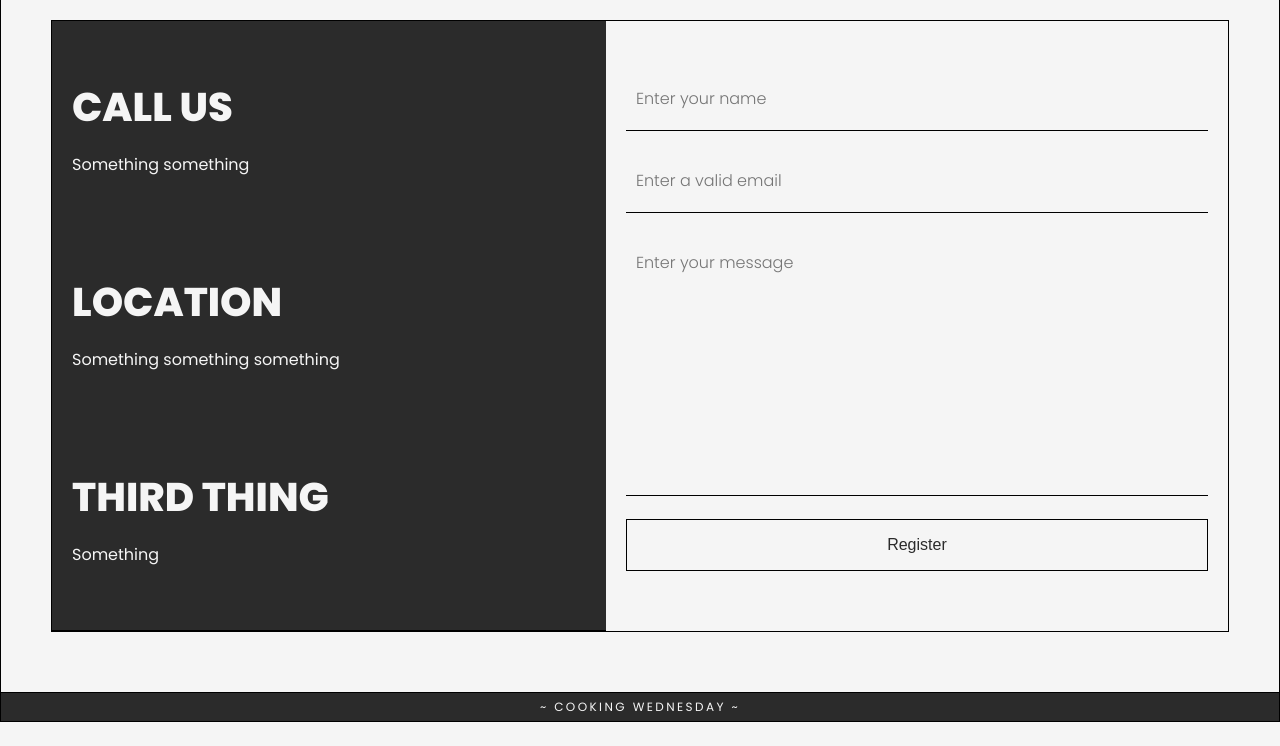
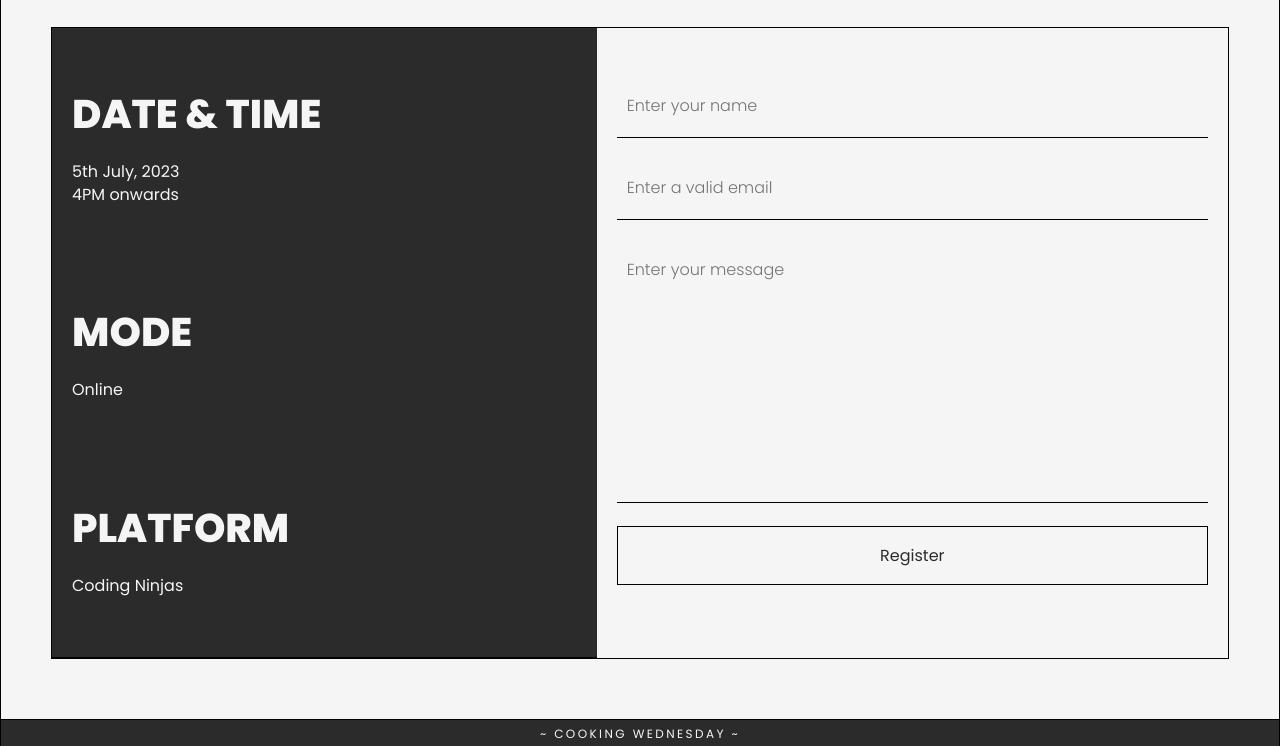
Before and after one commit to Dhruv-Kapoor-1202/Cooking-Wednesday-2, a website built with Vite: page index.html in a window 1280 px wide. Shown: the part 2054-2800 px from the top of the page. Before the commit the page ends 2776 px from the top, so only its background shows below. Built offline with nearby package versions, Linux system fonts and the light colour scheme.

Commit message:
final ???

```diff
--- a/index.html
+++ b/index.html
@@ -32,7 +32,7 @@
                 </li>
             </ul>
             <div class="nav_btns">
-                <a href="">Login</a>
+                <a href="https://www.instagram.com/p/CuO-CPhPdac/">Login</a>
                 <button class="btn">Button</button>
             </div>
 
@@ -85,7 +85,7 @@
         <section class="container about section" id="about">
             <h2 class="section_heading">ABOUT</h2>
             <p class="about_para">
-                The CodeChef CUIET Chapter in association with the Department of Computer Science and Engineering and in collaboration with @coding.ninjas and @givemycertificate , is thrilled to present “Cooking Wednesday: A Critical Thinking Approach for Problem Solving” on 5th July, 2023 👨‍💻.This innovative national level contest will be shared through a link on the official CodeChef CUIET Chapter handle i.e. @codechef_cuiet and will commence from 4:00 pm.The 3-hour challenge on the Coding Ninjas Platform will comprise mixed MCQs and Coding Questions based on the fundamentals of Data Structures and Algorithms (DSA), aiming to test the knowledge and problem-solving abilities of the contestants from all over India. The objective is to assess participants’ creativity as well as critical thinking abilities and create a sense of healthy competition at a national level 👥.
+                The CodeChef CUIET Chapter in association with the Department of Computer Science and Engineering and in collaboration with @coding.ninjas and @givemycertificate , is thrilled to present <strong>“Cooking Wednesday: A Critical Thinking Approach for Problem Solving”</strong> on <strong>5th July, 2023</strong> 👨‍💻.This innovative national level contest will be shared through a link on the official CodeChef CUIET Chapter handle i.e. @codechef_cuiet and will commence from 4:00 pm.The 3-hour challenge on the Coding Ninjas Platform will comprise mixed <strong>MCQs</strong> and <strong>Coding Questions based on the fundamentals of Data Structures and Algorithms (DSA)</strong>, aiming to test the knowledge and problem-solving abilities of the contestants from all over India. The objective is to assess participants’ creativity as well as critical thinking abilities and create a sense of healthy competition at a national level 👥.
             </p>
             <p class="about_para">
                 Contest link will be provided on Instagram handle
@@ -129,16 +129,19 @@
             <div class="contact_box">
                 <div class="contact_info">
                     <section class="contact_info-section">
-                        <h3 class="contact_heading">CALL US</h3>
-                        <p class="contact_para">Something something</p>
+                        <h3 class="contact_heading">DATE & TIME</h3>
+                        <p class="contact_para">
+                            5th July, 2023<br>
+                            4PM onwards
+                        </p>
                     </section>
                     <section class="contact_info-section">
-                        <h3 class="contact_heading">LOCATION</h3>
-                        <p class="contact_para">Something something something</p>
+                        <h3 class="contact_heading">MODE</h3>
+                        <p class="contact_para">Online</p>
                     </section>
                     <section class="contact_info-section">
-                        <h3 class="contact_heading">THIRD THING</h3>
-                        <p class="contact_para">Something</p>
+                        <h3 class="contact_heading">PLATFORM</h3>
+                        <p class="contact_para">Coding Ninjas</p>
                     </section>
                 </div>
 
--- a/styles/style.css
+++ b/styles/style.css
@@ -90,7 +90,7 @@ table {
 	--clr2: #9F585C;
 	--clr3: #EAB57A;
 	--clr4: #FAF9FB;
-	--dark-text: #2B2B2B;
+	--dark-text: rgb(43, 43, 43);
 	--light-text: #484848;
 	--white: #F5F5F5;
 
@@ -146,6 +146,10 @@ a:hover::before {
 	transform: scaleX(1);
 }
 
+strong {
+	font-weight: 500;
+}
+
 .btn {
 	display: inline-block;
 
@@ -158,10 +162,63 @@ a:hover::before {
 
     font-size: var(--fs-16);
     font-weight: 400;
+	font-family: var(--ff);
 
     /* letter-spacing: 0.02em; */
 
+	position: relative;
+
     cursor: pointer;
+
+	transition: box-shadow 0.2s;
+}
+
+.btn:hover {
+	/* box-shadow: 0px 0px 0px 0px rgba(0, 0, 0, 0.10),
+	0px 8px 18px 0px rgba(0, 0, 0, 0.10),
+	0px 32px 32px 0px rgba(0, 0, 0, 0.09),
+	0px 72px 43px 0px rgba(0, 0, 0, 0.05),
+	0px 128px 51px 0px rgba(0, 0, 0, 0.01),
+	0px 200px 56px 0px rgba(0, 0, 0, 0.00); */
+
+	/* box-shadow: 0px 0px 0px 0px rgba(0, 0, 0, 0.14), 0px 4px 8px 0px rgba(0, 0, 0, 0.14), 0px 14px 14px 0px rgba(0, 0, 0, 0.12), 0px 32px 19px 0px rgba(0, 0, 0, 0.07), 0px 56px 23px 0px rgba(0, 0, 0, 0.02), 0px 88px 25px 0px rgba(0, 0, 0, 0.00); */
+
+	/* box-shadow: rgba(0, 0, 0, 0.24) 0px 3px 8px; */
+	/* box-shadow: rgba(9, 30, 66, 0.25) 0px 4px 8px -2px, rgba(9, 30, 66, 0.08) 0px 0px 0px 1px; */
+
+	/* background-color: var(--clr-mid); */
+
+	box-shadow: 0px 0px 4px rgba(43, 43, 43, 0.5);
+}
+
+/* .btn::before {
+	content: "";
+	position: absolute;
+
+	height: 100%;
+	width: 100%;
+
+	top: 5px;
+	left: 0;
+
+
+	background-color: rgba(43, 43, 43, 0.5);
+	z-index: -1;
+
+	opacity: 0;
+
+
+	transition: opacity 0.2s linear;
+
+}
+
+.btn:hover::before {
+	opacity: 0.2;
+} */
+
+.btn:focus {
+	background-color: var(--dark-text);
+	color: var(--white);
 }
 
 .container {
@@ -715,6 +772,7 @@ label {
 
 .register_btn {
 	padding: 1em;
+
 }
 
 
```
